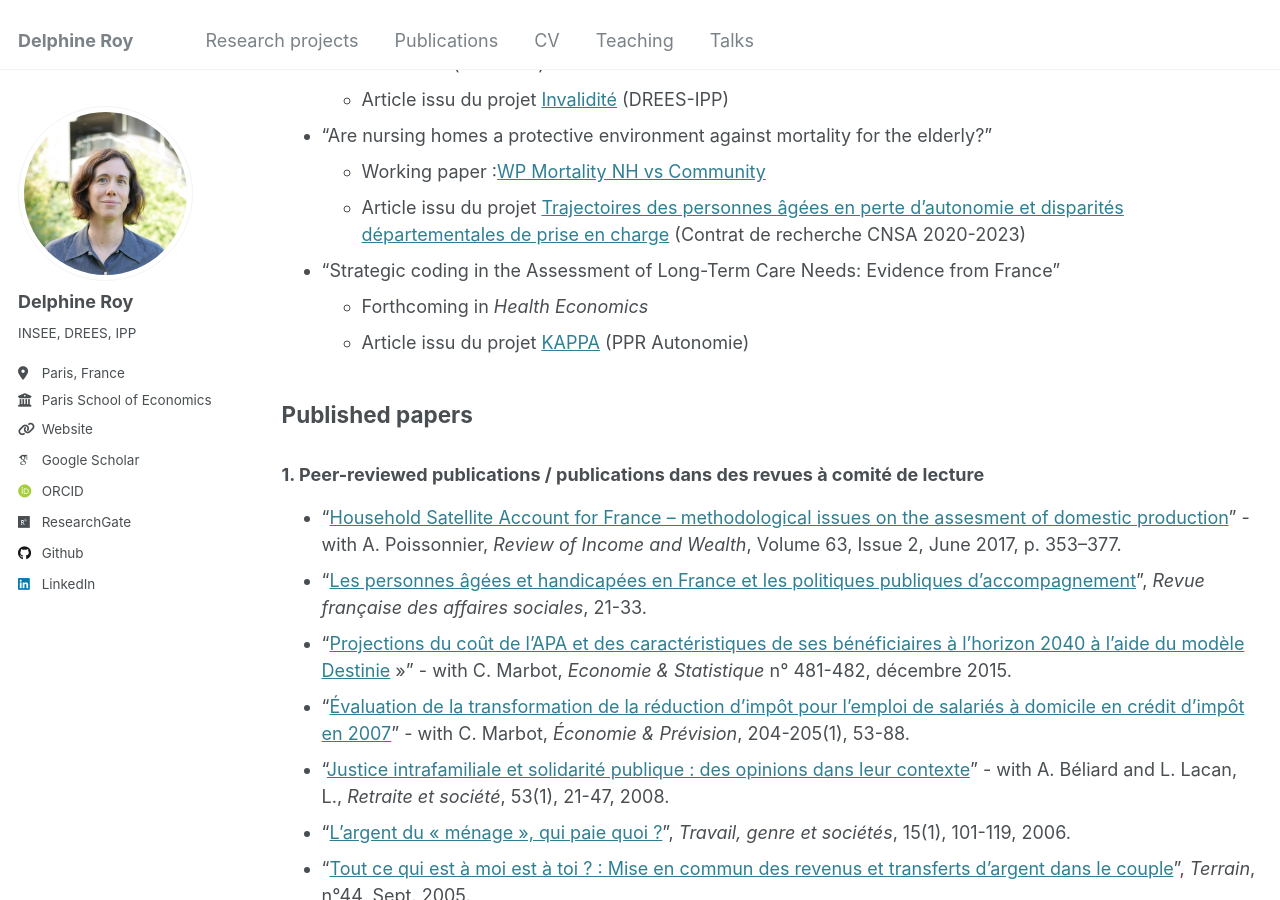
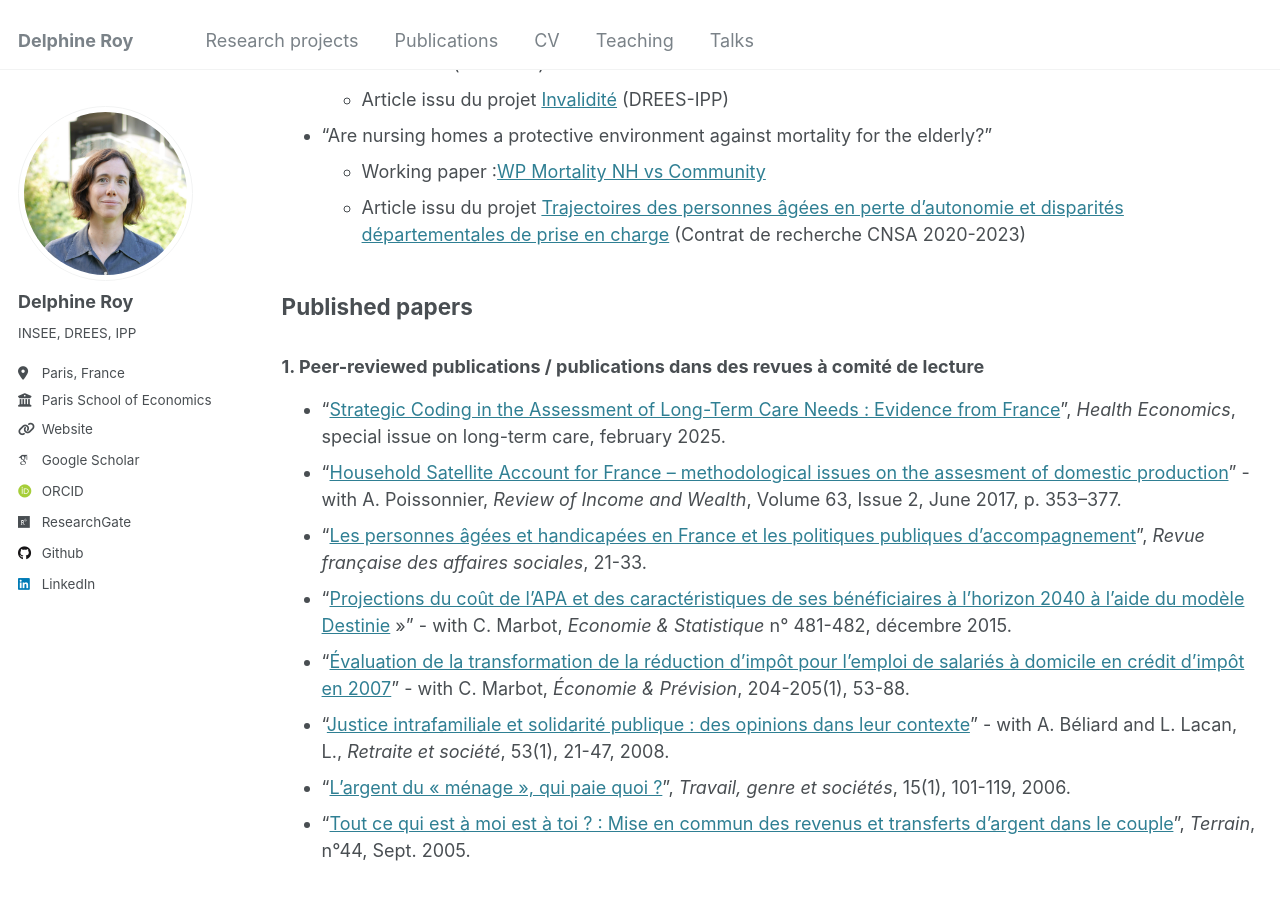
Before and after one commit to DelphineRoy/delphineroy.github.io, a Jekyll site: the page built from _pages/papiers.md, in a window 1280 px wide and 900 px high, scrolled down 584 px. Built offline with Jekyll 4.4.1, drawn with Linux system fonts in a browser that asks for light colours; some web fonts are replaced.

```diff
--- a/_pages/papiers.md
+++ b/_pages/papiers.md
@@ -29,14 +29,11 @@ author_profile: true
     * Working paper :[WP Mortality NH vs Community](../files/Mortality_NH_WP_V2_dec_24.pdf)
     * Article issu du projet [Trajectoires des personnes âgées en perte d’autonomie et disparités départementales de prise en charge](https://www.ipp.eu/projet/trajectoires-personnes-agees-en-perte-d-autonomie-et-disparites-departementales-de-prise-en-charge/) (Contrat de recherche CNSA 2020-2023)
 
-- "Strategic coding in the Assessment of Long-Term Care Needs: Evidence from France"
-    * Forthcoming in _Health Economics_
-    * Article issu du projet [KAPPA](https://kappa.site.ined.fr/) (PPR Autonomie)
-
 ## Published papers
 
 ### 1. Peer-reviewed publications / publications dans des revues à comité de lecture
 
+- "[Strategic Coding in the Assessment of Long-Term Care Needs : Evidence from France](https://doi.org/10.1002/hec.4950)", *Health Economics*, special issue on long-term care, february 2025.
 - "[Household Satellite Account for France – methodological issues on the assesment of domestic production](https://onlinelibrary.wiley.com/doi/10.1111/roiw.12216)" - with A. Poissonnier, *Review of Income and Wealth*, Volume 63, Issue 2, June 2017, p. 353–377.
 - "[Les personnes âgées et handicapées en France et les politiques publiques d’accompagnement](https://doi.org/10.3917/rfas.164.0021)", *Revue française des affaires sociales*, 21-33.
 - "[Projections du coût de l’APA et des caractéristiques de ses bénéficiaires à l’horizon 2040 à l’aide du modèle Destinie](https://www.insee.fr/fr/statistiques/1305201?sommaire=1305205) »" - with C. Marbot, *Economie & Statistique* n° 481-482, décembre 2015.
```
